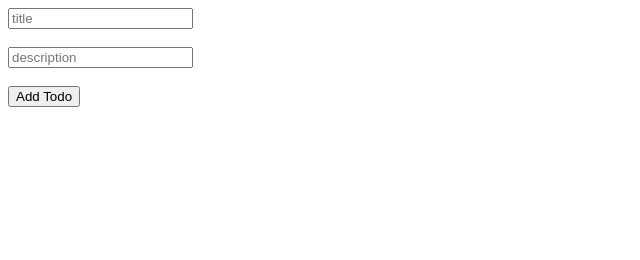
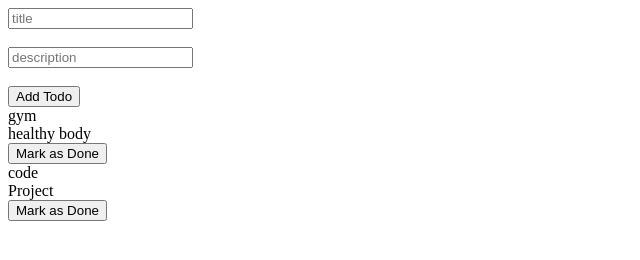
Before and after one commit to kevalmehta17/DOM, a plain HTML site: page dom3.html in a window 1280 px wide. Shown: the whole page, without its empty margins (0-640 px from the left). Drawn offline with Linux system fonts and the light colour scheme.

Commit message:
modified dom3

```diff
--- a/dom3.html
+++ b/dom3.html
@@ -5,6 +5,17 @@
     <meta name="viewport" content="width=device-width, initial-scale=1.0" />
     <title>To-do</title>
   </head>
+
+  <body>
+    <input type="text" class="title" placeholder="title" />
+    <br /><br />
+    <input type="text" class="description" placeholder="description " />
+    <br />
+    <br />
+    <button onclick="addTodo()">Add Todo</button>
+
+    <div id="container"></div>
+  </body>
   <script>
     let globalId = 1;
 
@@ -29,11 +40,11 @@
       return outerDiv;
     }
 
-    function addTodo() {
-      let title = document.querySelector(".title").value;
-      let description = document.querySelector(".description").value;
-      let parent = document.getElementById("container");
-      parent.appendChild(createChild(title, description, globalId++));
+    // function addTodo() {
+    //   let title = document.querySelector(".title").value;
+    //   let description = document.querySelector(".description").value;
+    //   let parent = document.getElementById("container");
+    //   parent.appendChild(createChild(title, description, globalId++));
     // let originalHtml = document.getElementById("container").innerHTML;
 
     // buttonDiv.addEventListener("click", () => {
@@ -48,16 +59,30 @@
     //   `<div>${title}</div>
     // <div>${description}</div>
     // <button>Mark as done</button>`;
+    // }
+    function updateDomAccState(state) {
+      const parent = document.getElementById("container");
+      parent.innerHTML = "";
+      for (let i = 0; i < state.length; i++) {
+        const child = createChild(
+          state[i].title,
+          state[i].description,
+          state[i].id
+        );
+        parent.appendChild(child);
       }
+    }
+    updateDomAccState([
+      {
+        title: "gym",
+        description: "healthy body",
+        id: 1,
+      },
+      {
+        title: "code",
+        description: "Project",
+        id: 2,
+      },
+    ]);
   </script>
-  <body>
-    <input type="text" class="title" placeholder="title" />
-    <br /><br />
-    <input type="text" class="description" placeholder="description " />
-    <br />
-    <br />
-    <button onclick="addTodo()">Add Todo</button>
-
-    <div id="container"></div>
-  </body>
 </html>
```
Lines whose indentation alone changed are shown as unchanged.
